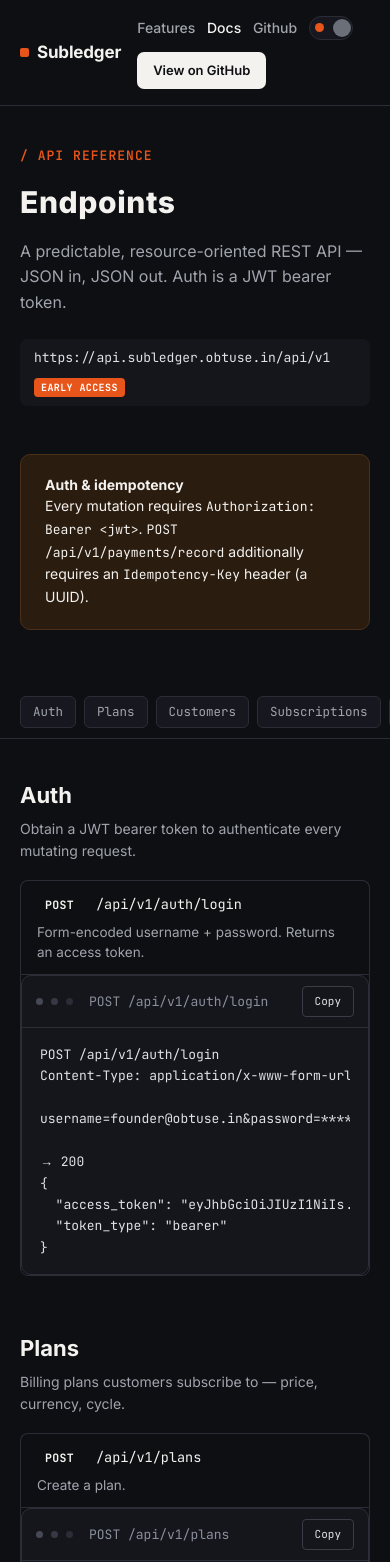
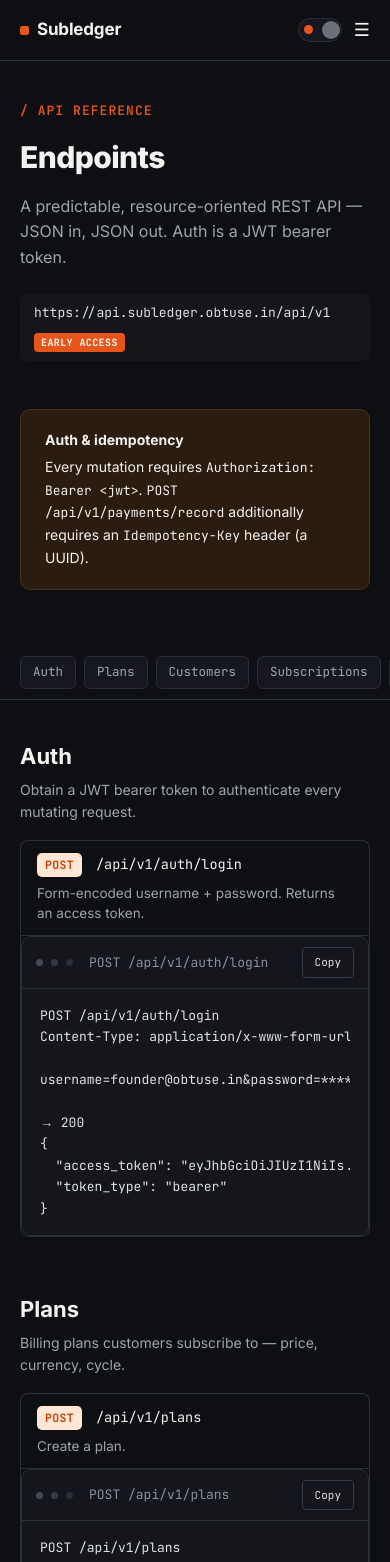
Before and after one commit to obtuse-labs/subledger_frontend, a Next.js app: page /docs in a window 390 px wide. Shown: the top 1562 px of the page. Built offline with nearby package versions, Linux system fonts and the light colour scheme.

Commit message:
feat: error page + navbar responsiveness + /docs stylizing

```diff
--- a/src/app/docs/page.tsx
+++ b/src/app/docs/page.tsx
@@ -1,19 +1,19 @@
 import CodePanel from "@/components/CodePanel";
-import { LIVE_API, RESOURCES_BASE } from "@/lib/api-data";
+import { LIVE_API, RESOURCES_BASE, badge } from "@/lib/api-data";
 
 export default function Docs() {
     return (
 
         <main className="px-[clamp(20px,5vw,64px)] py-[clamp(40px,8vw,72px)] max-w-[1000px] mx-auto w-full">
             <div className="font-mono text-[13px] font-semibold tracking-[0.08em] uppercase text-accent mb-3.5">/ api reference</div>
-            <h1 className="text-[clamp(30px,5vw,46px)] font-extrabold tracking-[0.02em] mb-3.5 text-fg">Endpoints</h1>
+            <h1 className="text-[clamp(30px,5vw,46px)] font-extrabold tracking-[-0.02em] mb-3.5 text-fg">Endpoints</h1>
             <p className="text-base text-muted leading-[1.6] mb-6 max-w-[580px]">A predictable, resource-oriented REST API — JSON in, JSON out. Auth is a JWT bearer token.</p>
             <div className="inline-flex items-center gap-2.5 bg-[#14161c] text-[#dfe1e6] font-mono text-[13px] px-3.5 py-[9px] rounded-[7px] flex-wrap mb-12">
                 <span>https://api.subledger.obtuse.in/api/v1</span>
                 <span className="bg-accent text-white text-[10px] font-bold tracking-[0.04em] uppercase px-[7px] py-0.5 rounded-sm">early access</span>
             </div>
             <div className="bg-callout-bg border border-callout-border rounded-[10px] py-5 px-6 mb-14">
-                <div className="text-sm font-bold text-fg mb-1.5;">{`Auth & idempotency`}</div>
+                <div className="text-sm font-bold text-fg mb-1.5">{`Auth & idempotency`}</div>
                 <div className="text-sm text-fg leading-[1.6]">
                     Every mutation requires <span className="font-mono text-[13px]">
                         {`Authorization: Bearer <jwt>`}
@@ -41,10 +41,12 @@
                 >
                     <h2 className="text-[22px] font-bold mb-1.5 text-fg">{res.name}</h2>
                     <p className="text-sm text-muted leading-[1.55] mb-[18px] max-w-[600px]">{res.desc}</p>
-                    {res.endpoints.map((ep, idx) => (
+                    {res.endpoints.map((ep, idx) => {
+                        const badgleColors = badge(ep.method);
+                        return (
                             <div key={`${idx}-${ep.path}`} className="mb-3.5">
                                 <div className="bg-bg flex flex-wrap items-baseline gap-y-1.5 gap-x-3.5 py-3 px-4 border border-border rounded-tl-[8px] rounded-tr-[8px] border-b-0">
-                                <span className="font-mono text-[11.5px] font-bold tracking-[0.03em] px-2 py-[3px] rounded-[5px] bg-bg text-fg whitespace-nowrap">{ep.method}</span>
+                                    <span style={{ background: badgleColors.bg, color: badgleColors.fg }} className="font-mono text-[11.5px] font-bold tracking-[0.03em] px-2 py-[3px] rounded-[5px] whitespace-nowrap">{ep.method}</span>
                                     <span className="font-mono text-[13.5px] text-fg whitespace-nowrap">{ep.path}</span>
                                     <div className="text-[13.5px] text-muted flex-1 min-w-[200px]">{ep.desc}</div>
                                 </div>
@@ -55,7 +57,8 @@
                                     />
                                 </div>
                             </div>
-                    ))}
+                        )
+                    })}
                 </div>
             ))}
             <div className="border-t border-border pt-7 text-sm text-muted">
--- a/src/app/globals.css
+++ b/src/app/globals.css
@@ -56,3 +56,6 @@
 html {
 	scroll-behavior: smooth;
 }
+button {
+	cursor: pointer;
+}
--- /dev/null
+++ b/src/app/not-found.tsx
@@ -0,0 +1,5 @@
+import ErrorState from "@/components/ErrorState";
+
+export default function NotFound() {
+    return <ErrorState defaultStatus="404" />
+}
--- /dev/null
+++ b/src/components/ErrorState.tsx
@@ -0,0 +1,63 @@
+"use client";
+
+import { useState } from "react";
+import { usePathname } from "next/navigation";
+import CodePanel from "./CodePanel";
+import Link from "next/link";
+
+export default function ErrorState({ defaultStatus }: { defaultStatus: "404" | "400" }) {
+    const pathname = usePathname();
+    const [status, setStatus] = useState<"404" | "400">(defaultStatus);
+    const is404 = status === "404";
+    const errorHeadline = is404 ? "This entry isn't in the ledger." : "This request didn't balance.";
+    const errorSub = is404
+        ? "The page you're looking for doesn't exist, moved, or was never appended."
+        : "The request body was malformed or failed validation before it ever reached the ledger.";
+    const errorBody = is404
+        ? `GET ${pathname || "/pricing-tiers"}\n\n→ 404\n{\n  "error": "not_found",\n  "status": 404\n}`
+        : 'POST /api/v1/subscriptions\n\n→ 400\n{\n  "error": "bad_request",\n  "status": 400\n}';
+
+    return (
+        <main className="flex-1 flex items-center justify-center px-[clamp(20px,5vw,64px)] py-[clamp(40px,8vw,80px)]">
+            <div className="max-w-[560px] w-full text-center">
+                {/* <div className="inline-flex gap-2 bg-bg-alt border border-border p-[5px] rounded-[8px] mb-8">
+                    <button
+                        onClick={() => setStatus("404")}
+                        className="border-none bg-accent hover:bg-accent-muted text-[#fafaf8] font-mono text-[12.5px] font-semibold px-3.5 py-[7px] rounded-md cursor-pointer"
+                    >
+                        404
+                    </button>
+                    <button
+                        onClick={() => setStatus("400")}
+                        className="border-none bg-accent hover:bg-accent-muted text-[#fafaf8] font-mono text-[12.5px] font-semibold px-3.5 py-[7px] rounded-md cursor-pointer"
+                    >
+                        400
+                    </button>
+                </div> */}
+                <div className="font-mono text-[13px] font-semibold tracking-[0.08em] uppercase text-accent mb-4">/ {status}</div>
+                <h1 className="text-[clamp(28px,5vw,40px)] font-extrabold tracking-[-0.01em] mb-3.5 text-fg text-pretty">{errorHeadline}</h1>
+                <p className="text-base text-muted leading-[1.6] mb-8">{errorSub}</p>
+                <div className="mb-8 text-left">
+                    <CodePanel
+                        title="response"
+                        body={errorBody}
+                    />
+                </div>
+                <div className="flex gap-3 justify-center flex-wrap">
+                    <Link
+                        href="/"
+                        className="bg-fg text-bg text-sm font-semibold px-5 py-[11px] rounded-[8px]"
+                    >
+                        Back to Home
+                    </Link>
+                    <Link
+                        href="/docs"
+                        className="bg-transparent text-fg text-sm font-semibold px-5 py-[11px] rounded-[8px] border border-border"
+                    >
+                        Read the docs
+                    </Link>
+                </div>
+            </div>
+        </main>
+    );
+}
--- a/src/components/Navbar.tsx
+++ b/src/components/Navbar.tsx
@@ -3,20 +3,24 @@
 import { usePathname } from "next/navigation";
 import { useTheme } from "./ThemeProvider";
 import Link from "next/link";
-import { github } from "@/lib/api-data";
+import { github, LIVE_API } from "@/lib/api-data";
 import ToggleButton from "./ToggleButton";
+import { useState } from "react";
 
 export default function Navbar() {
+    const [menuOpen, setMenuOpen] = useState<boolean>(false);
     const pathname = usePathname();
     const { theme, toggle } = useTheme();
     const featuresColor = pathname === "/" ? "text-fg" : "text-muted hover:text-fg";
     const docsColor = pathname === "/docs" ? "text-fg" : "text-muted hover:text-fg";
     return (
-        <nav className="sticky top-0 z-20 bg-bg border-b border-border flex items-center justify-between px-[clamp(20px,5vw,64px)] py-4 gap-4">
+        <>
+            <nav className="sticky top-0 z-20 bg-bg border-b border-border flex items-center justify-between px-[clamp(20px,5vw,64px)] py-4 gap-4 relative">
                 <Link href="/" className="flex items-center gap-2 text-fg font-bold text-[17px] tracking-[-0.01em]">
                     <div className="w-[9px] h-[9px] rounded-[2px] bg-accent"></div> Subledger
                 </Link>
-            <div className="flex items-center flex-wrap gap-[clamp(10px,3vw,24px)]">
+                {/* Desktop Links */}
+                <div className="hidden md:flex items-center flex-wrap gap-[clamp(10px,3vw,24px)]">
                     <Link
                         href={"/"}
                         className={`text-sm font-medium ${featuresColor}`}
@@ -30,12 +34,12 @@
                         Docs
                     </Link>
                     <a
-                    href={github}
+                        href={`${LIVE_API}/docs`}
                         target="_blank"
                         rel="noopener"
                         className="text-sm font-medium text-muted hover:text-fg"
                     >
-                    Github
+                        Swagger docs
                     </a>
                     <ToggleButton toggle={toggle} theme={theme}/>
                     <a
@@ -47,6 +51,59 @@
                         View on GitHub
                     </a>
                 </div>
+                {/* Mobile Menu */}
+                <div className="flex md:hidden items-center gap-3">
+                    <ToggleButton toggle={toggle} theme={theme}/>
+                    <button
+                        onClick={() => setMenuOpen(state => !state)}
+                        className="bg-transparent text-fg hover:text-muted2 text-lg"
+                        aria-label="Menu"
+                        aria-expanded={menuOpen}
+                    >
+                        {menuOpen ? <>
+                            ✕
+                        </> : <>
+                            ☰
+                        </>}
+                    </button>
+                </div>
+                {menuOpen && (
+                    <div className="md:hidden bg-bg-alt text-fg border-b border-border flex flex-col justify-center items-center gap-4 px-10 py-8 w-full absolute top-full left-0 right-0 transition-[display] ease-in-out duration-1000">
+                        <Link
+                            href={"/"}
+                            className={`text-sm font-medium ${featuresColor}`}
+                            onClick={() => setMenuOpen(false)}
+                        >
+                            Features
+                        </Link>
+                        <Link
+                            href={"/docs"}
+                            className={`text-sm font-medium ${docsColor}`}
+                            onClick={() => setMenuOpen(false)}
+                        >
+                            Docs
+                        </Link>
+                        <a
+                            href={`${LIVE_API}/docs`}
+                            target="_blank"
+                            rel="noopener"
+                            className="text-sm font-medium text-muted hover:text-fg"
+                            onClick={() => setMenuOpen(false)}
+                        >
+                            Swagger docs
+                        </a>
+                        <a
+                            href="https://github.com/utkarsh-vats/subledger_backend"
+                            target="_blank"
+                            rel="noopener"
+                            className="bg-fg text-bg text-[13px] font-semibold py-[9px] px-4 rounded-[7px] whitespace-nowrap"
+                            onClick={() => setMenuOpen(false)}
+                        >
+                            View on GitHub
+                        </a>
+                    </div>
+                )}
             </nav>
+        </>
     );
 }
--- a/src/lib/api-data.ts
+++ b/src/lib/api-data.ts
@@ -131,3 +131,27 @@
         ]
     },
 ];
+
+
+// ****************************************
+
+export function badge(method:string) {
+    switch (method) {
+        case "POST":
+            return {
+                bg: "#ffe6d5",
+                fg: "#c9430a",
+            }
+        case "PATCH":
+            return {
+                bg: "#eaf3ff",
+                fg: "#1c5fa8",
+            }
+        case "GET":
+        default:
+            return {
+                bg:"#e4f5ea",
+                fg:"#1f7a4d",
+            }
+    }
+}
```
Lines whose indentation alone changed are shown as unchanged.
